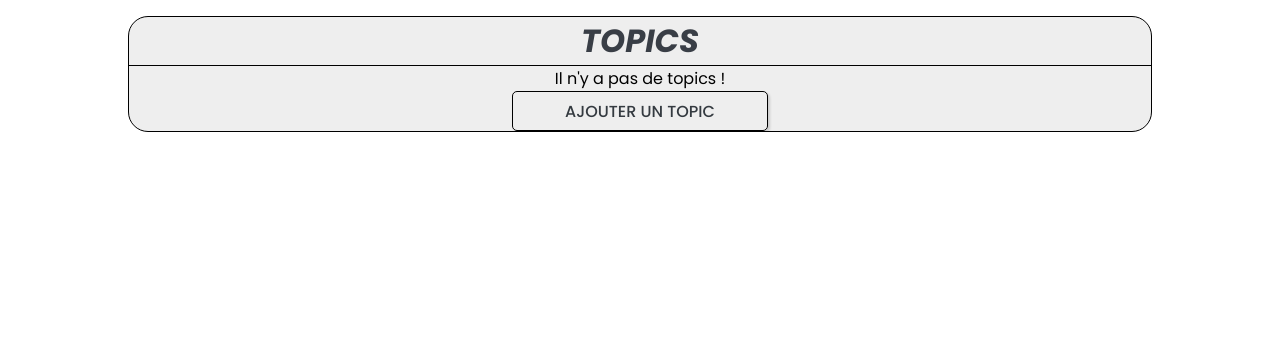
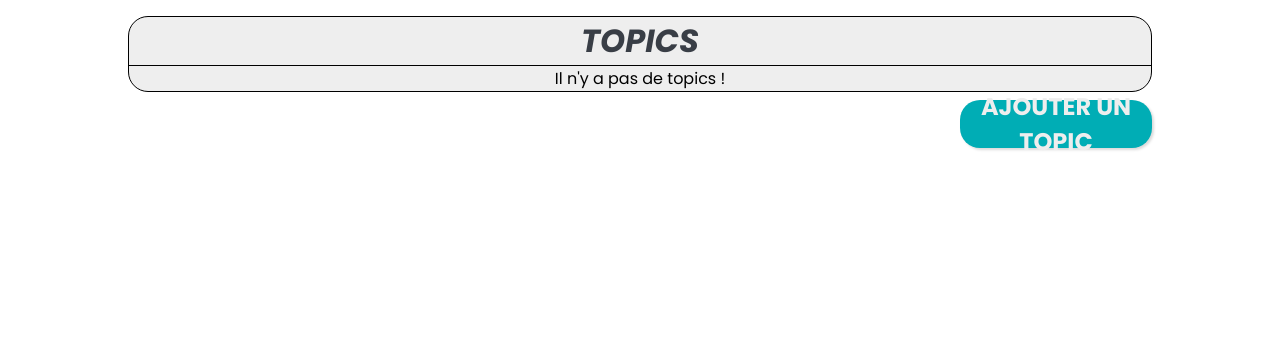
Before and after one commit to David-SDA/Exercice_Forum, a PHP site: page /index.php?ctrl=topic in a window 1280 px wide. Shown: the part 80-430 px from the top of the page. Run offline with PHP 8.4, Linux system fonts and the light colour scheme; data that the repository does not hold is empty; some libraries are stand-ins or nearby versions.

Commit message:
Ajustement style lien d'ajout

```diff
--- a/public/css/style.css
+++ b/public/css/style.css
@@ -109,7 +109,7 @@ form textarea{
     flex-direction: row;
     align-items: center;
     justify-content: space-between;
-    border-bottom: 1px solid #000;
+
 }
 .unTopic:hover{
     background-color: #808080;
@@ -142,23 +142,23 @@ form textarea{
 
 /* Tout les liens d'ajout (<a>) */
 .lienAjout{
-    font-weight: 500;
+    font-weight: 700;
+    font-size: 1.5em;
     text-decoration: none;
-    color: #343a40;
+    background-color: #00adb5;
+    color: #eee;
     padding: 5px;
     box-shadow: rgba(0, 0, 0, 0.15) 1.95px 1.95px 2.6px;
-    border: 1px solid #000;
-    border-radius: 5px;
-    margin: auto;
+    border-radius: 20px;
+    margin: 1vh 15vw 1vh 80vw;
     display: flex;
     align-items: center;
     justify-content: center;
-    height: 5vh;
-    width: 20vw;
+    height: 6vh;
+    width: 15vw;
     transition: all 0.5s ease-in-out;
 }
 .lienAjout:hover{
-    background-color: #ffc107;
     transform: scale(0.9);
 }
 
--- a/view/forum/Topic/listerTopics.php
+++ b/view/forum/Topic/listerTopics.php
@@ -38,6 +38,5 @@ $topics = $result["data"]['topics'];
     <?php
     }
     ?>
-
-        <a href="index.php?ctrl=categorie&action=allerPageAjoutTopic" class="lienAjout">AJOUTER UN TOPIC</a>
 </div>
+<a href="index.php?ctrl=categorie&action=allerPageAjoutTopic" class="lienAjout">AJOUTER UN TOPIC</a>
```
